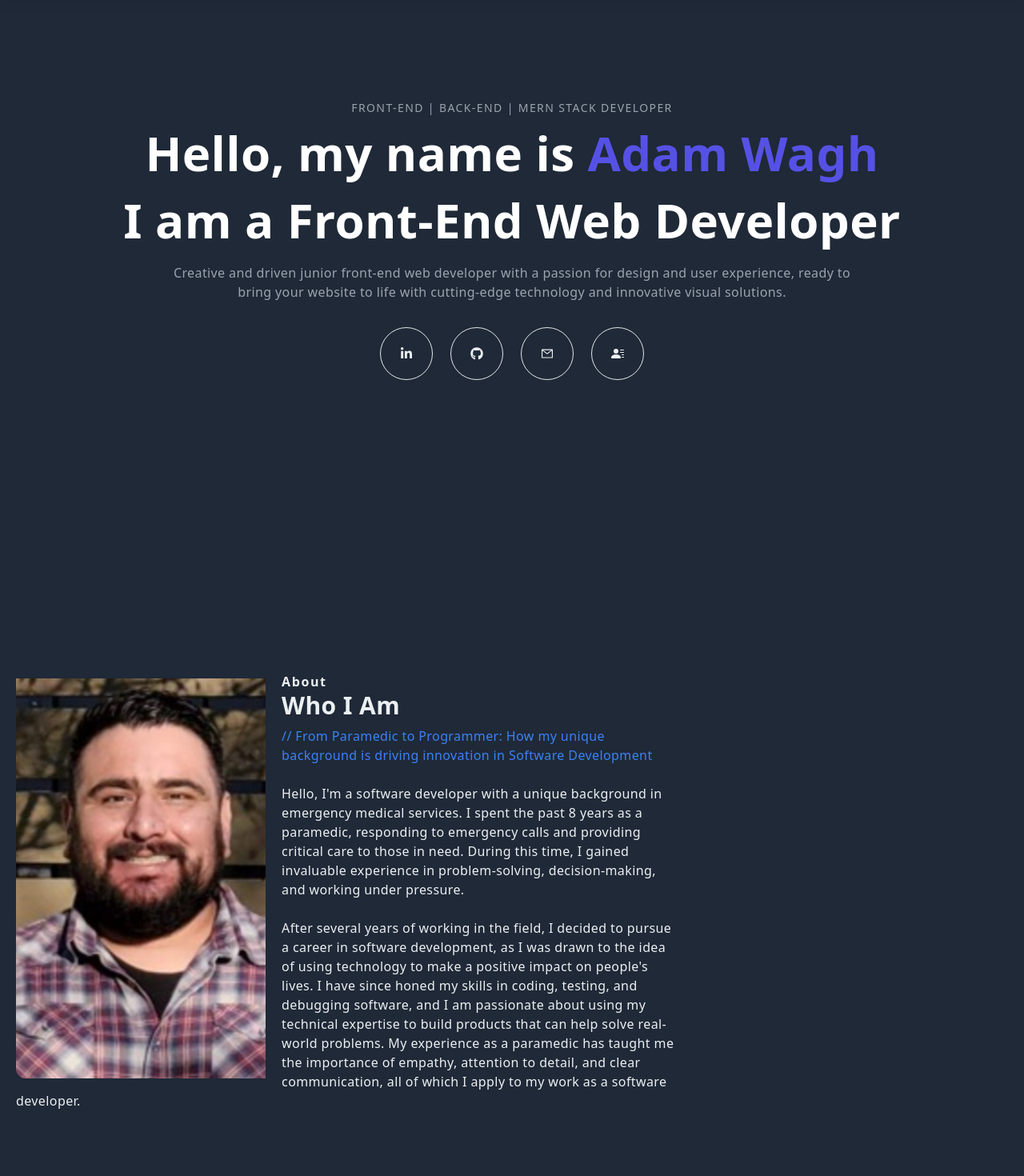
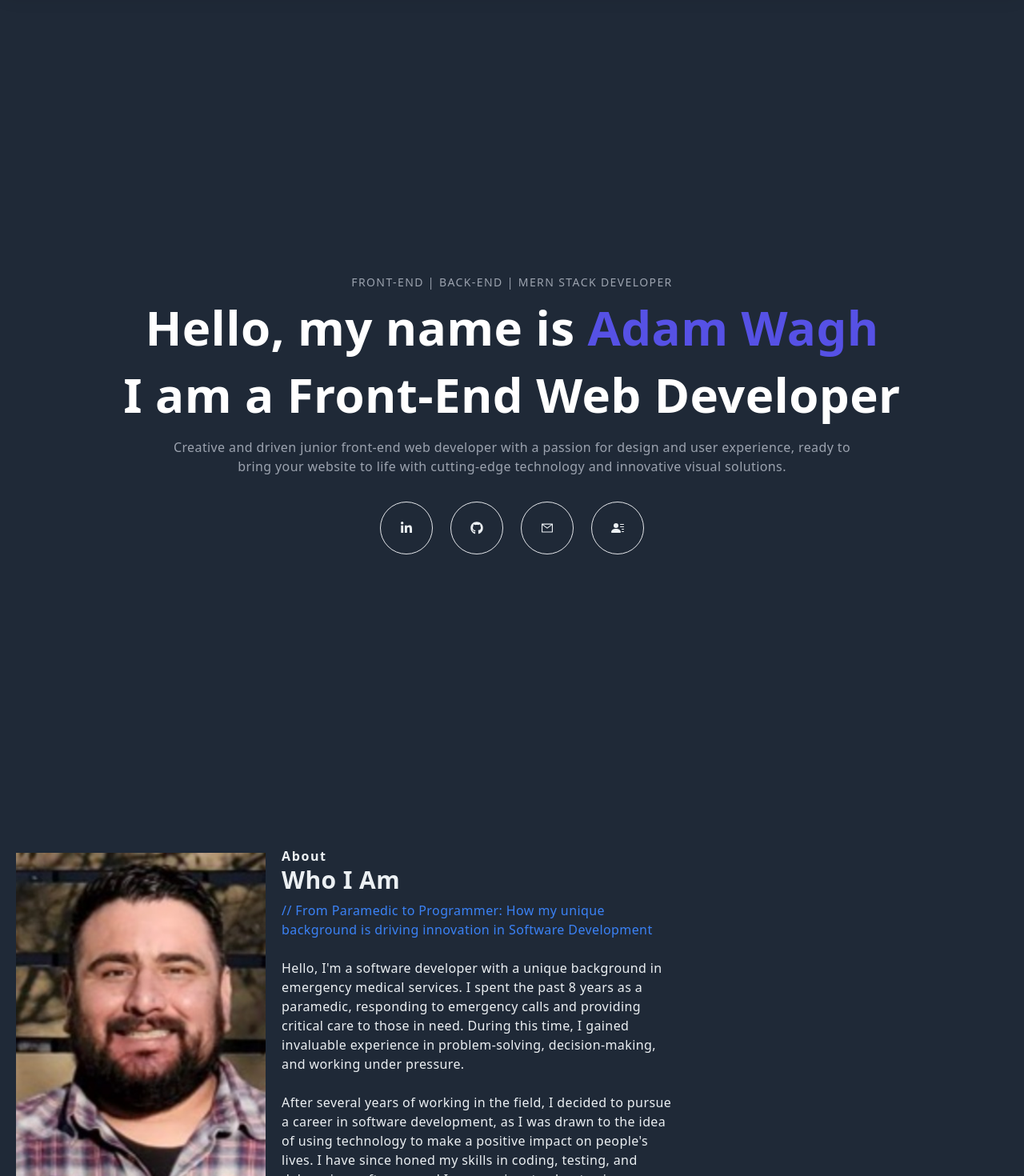
Before and after one commit to adamwagh512/portfolio, a Next.js app in the folder portfolio/: page / in a window 1280 px wide. Shown: the part 100-1570 px from the top of the page at 80% size. Built offline with nearby package versions, Linux system fonts and the light colour scheme.

Commit message:
all responsivness issues fixed

```diff
--- a/portfolio/components/About.jsx
+++ b/portfolio/components/About.jsx
@@ -4,7 +4,7 @@ import Photo from "../public/assets/images/adam_photo.jpg"
 
 const About = () => {
   return (
-    <div id='about' className="w-full md:h-screen p-2 flex items-center py-16">
+    <div id='about' className="w-full md:h-screen p-2 flex items-center py-16 md:mb-[15%]">
       <div className="max-w-[1240px] m-auto md:grid grid-cols-3 gap-3 md:grid-cols-2 lg:grid-cols-3">
         <div className="col-span-2">
           <Image
--- a/portfolio/components/homePage.jsx
+++ b/portfolio/components/homePage.jsx
@@ -6,7 +6,7 @@ import { BsPersonLinesFill } from "react-icons/bs";
 
 const Main = () => {
   return (
-    <div id="home" className="w-full h-screen text-center">
+    <div id="home" className="w-full h-screen text-center md:mt-[17%]">
       <div className="max-w-[1240px] w-full h-full mx-auto p-2 flex justify-center items-center ">
         <div>
           <p className="uppercase text-sm tracking-widest text-gray-400">
```
